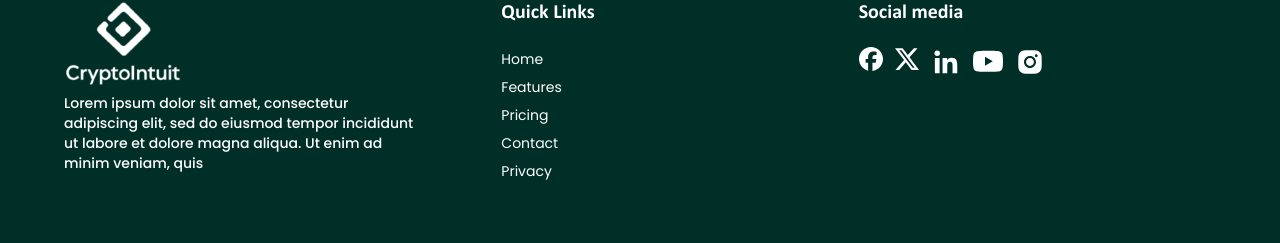
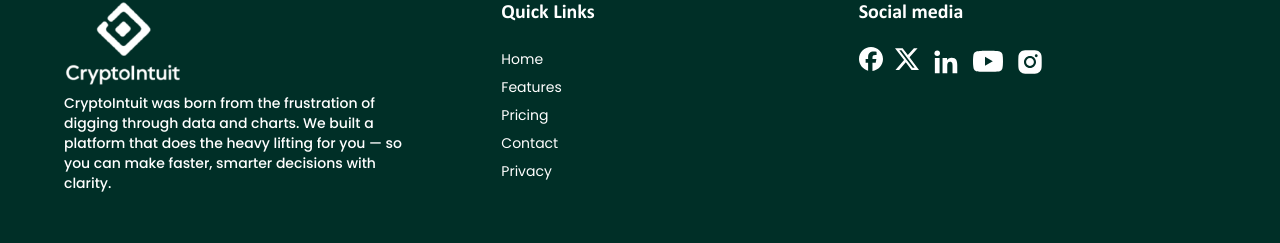
Before and after one commit to koushikdev2022/criptoIksen, a Next.js app: page /dashboard in a window 1280 px wide. Shown: the part 334-577 px from the top of the page. Built offline with nearby package versions, Linux system fonts and the light colour scheme; no server answers.

Commit message:
update design
update design

```diff
--- a/app/assets/css/custom.css
+++ b/app/assets/css/custom.css
@@ -671,6 +671,10 @@ body {
   color: #bdbdbd;
 }
 
+.label__link-dzbd7lyV {
+  display: none !important;
+}
+
 @media only screen and (max-width: 767px) {
   .menu_btn {
     display: inline-flex;
--- a/app/ui/footer.js
+++ b/app/ui/footer.js
@@ -41,7 +41,7 @@ const Footer = () => {
            <div className='footer_top_container lg:flex gap-20'>
               <div className='lg:w-4/12 mb-6 lg:mb-0 text-center lg:text-left'>
                 <Image src={footerLogo} alt='footerLogo' className='inline-block w-4/12 mb-2' />
-                <p className='text-sm text-white font-medium'>Lorem ipsum dolor sit amet, consectetur adipiscing elit, sed do eiusmod tempor incididunt ut labore et dolore magna aliqua. Ut enim ad minim veniam, quis </p>
+                <p className='text-sm text-white font-medium'>CryptoIntuit was born from the frustration of digging through data and charts. We built a platform that does the heavy lifting for you — so you can make faster, smarter decisions with clarity. </p>
               </div>
               <div className='lg:w-8/12 lg:flex'>
                  <div className='lg:w-6/12 text-center lg:text-left mb-6 lg:mb-0'>
```
